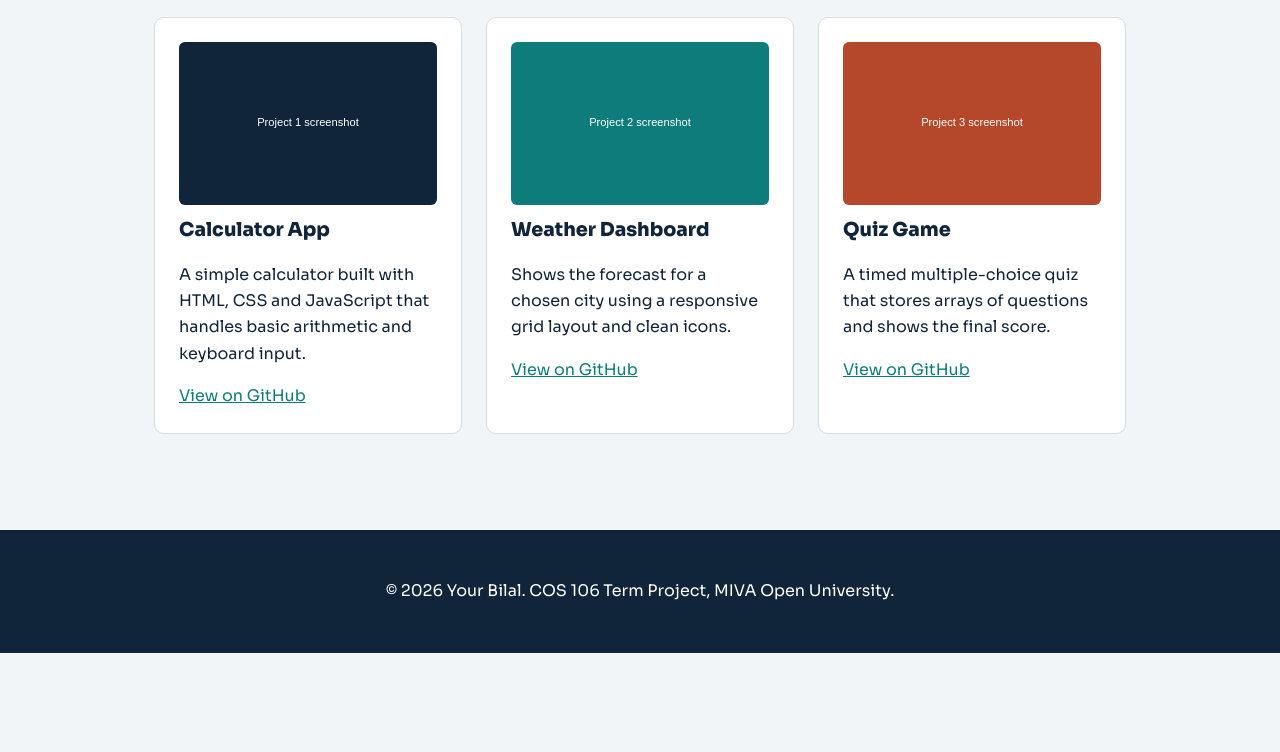
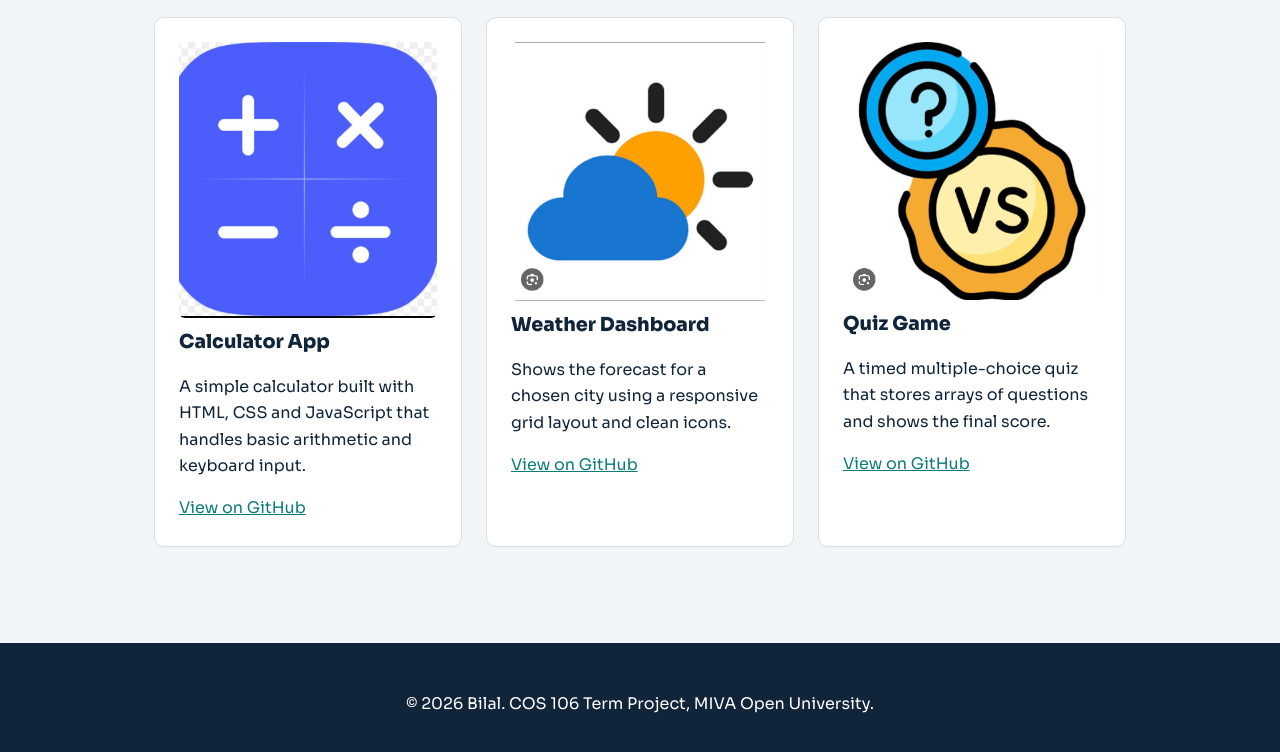
Before and after one commit to bilalsuleiman52-commits/cos-106-project, a plain HTML site: page projects.html in a window 1280 px wide. Shown: the part 174-926 px from the top of the page. Before the commit the page ends 827 px from the top, so only its background shows below. Drawn offline with Linux system fonts and the light colour scheme.

Commit message:
Update project images and footer text

```diff
--- a/projects.html
+++ b/projects.html
@@ -11,10 +11,10 @@
 <main>
 <section class="page"><h1>Projects</h1>
 <div class="grid3">
-<article class="card"><img src="project1.svg" alt="Screenshot of the Calculator project"><h2>Calculator App</h2><p>A simple calculator built with HTML, CSS and JavaScript that handles basic arithmetic and keyboard input.</p><a href="https://github.com/your-username/calculator" target="_blank" rel="noopener">View on GitHub</a></article>
-<article class="card"><img src="project2.svg" alt="Screenshot of the Weather project"><h2>Weather Dashboard</h2><p>Shows the forecast for a chosen city using a responsive grid layout and clean icons.</p><a href="https://github.com/your-username/weather" target="_blank" rel="noopener">View on GitHub</a></article>
-<article class="card"><img src="project3.svg" alt="Screenshot of the Quiz project"><h2>Quiz Game</h2><p>A timed multiple-choice quiz that stores arrays of questions and shows the final score.</p><a href="https://github.com/your-username/quiz" target="_blank" rel="noopener">View on GitHub</a></article>
+<article class="card"><img src="project1.jpg.jpeg" alt="Screenshot of the Calculator project"><h2>Calculator App</h2><p>A simple calculator built with HTML, CSS and JavaScript that handles basic arithmetic and keyboard input.</p><a href="https://github.com/your-username/calculator" target="_blank" rel="noopener">View on GitHub</a></article>
+<article class="card"><img src="project2.jpg.jpeg" alt="Screenshot of the Weather project"><h2>Weather Dashboard</h2><p>Shows the forecast for a chosen city using a responsive grid layout and clean icons.</p><a href="https://github.com/your-username/weather" target="_blank" rel="noopener">View on GitHub</a></article>
+<article class="card"><img src="project3.jpg.jpeg" alt="Screenshot of the Quiz project"><h2>Quiz Game</h2><p>A timed multiple-choice quiz that stores arrays of questions and shows the final score.</p><a href="https://github.com/your-username/quiz" target="_blank" rel="noopener">View on GitHub</a></article>
 </div></section>
 </main>
-<footer class="site-footer"><p>&copy; 2026 Your Bilal. COS 106 Term Project, MIVA Open University.</p></footer>
+<footer class="site-footer"><p>&copy; 2026 Bilal. COS 106 Term Project, MIVA Open University.</p></footer>
 <script src="main.js"></script></body></html>
```
